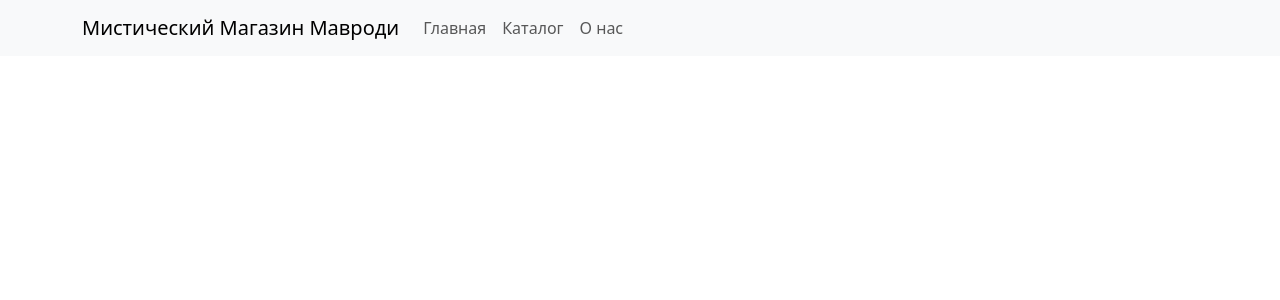
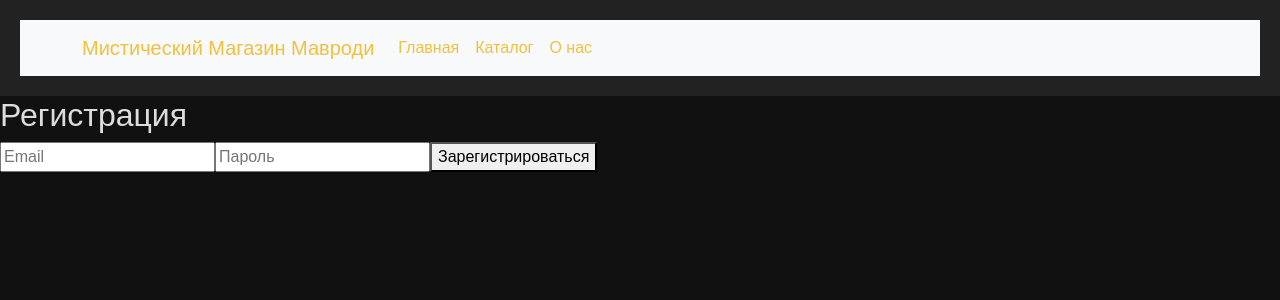
Before and after one commit to IgorStrez/g-40-shop-frontend, a React (Vite) app: page /register in a window 1280 px wide. Shown: the top 300 px of the page. Built offline with nearby package versions, Linux system fonts and the light colour scheme.

Commit message:
Initial commit

```diff
--- a/src/index.css
+++ b/src/index.css
@@ -1,68 +1,29 @@
-/* :root {
-  font-family: Inter, system-ui, Avenir, Helvetica, Arial, sans-serif;
-  line-height: 1.5;
-  font-weight: 400;
-
-  color-scheme: light dark;
-  color: rgba(255, 255, 255, 0.87);
-  background-color: #242424;
-
-  font-synthesis: none;
-  text-rendering: optimizeLegibility;
-  -webkit-font-smoothing: antialiased;
-  -moz-osx-font-smoothing: grayscale;
+body {
+  background-color: #111; /* Тёмный фон */
+  color: #ddd; /* Светлый текст */
+  font-family: Arial, sans-serif; /* Пример шрифта */
 }
 
-a {
-  font-weight: 500;
-  color: #646cff;
-  text-decoration: inherit;
-}
-a:hover {
-  color: #535bf2;
+header, footer {
+  background-color: #222; /* Немного светлее для контраста */
+  padding: 20px;
 }
 
-body {
-  margin: 0;
-  display: flex;
-  place-items: center;
-  min-width: 320px;
-  min-height: 100vh;
+.navbar-brand, .nav-link {
+  color: #f0c040; /* Золотистый акцент */
 }
 
-h1 {
-  font-size: 3.2em;
-  line-height: 1.1;
+.card {
+  background-color: #333; /* Тёмный фон для карточек */
+  border: 1px solid #444; /* Обводка */
 }
 
-button {
-  border-radius: 8px;
-  border: 1px solid transparent;
-  padding: 0.6em 1.2em;
-  font-size: 1em;
-  font-weight: 500;
-  font-family: inherit;
-  background-color: #1a1a1a;
-  cursor: pointer;
-  transition: border-color 0.25s;
-}
-button:hover {
-  border-color: #646cff;
-}
-button:focus,
-button:focus-visible {
-  outline: 4px auto -webkit-focus-ring-color;
+.button {
+  background-color: #f44336; /* Красный для кнопок */
+  color: white;
+  border: none;
 }
 
-@media (prefers-color-scheme: light) {
-  :root {
-    color: #213547;
-    background-color: #ffffff;
-  }
-  a:hover {
-    color: #747bff;
-  }
-  button {
-    background-color: #f9f9f9;
-  }
-} */
+.button:hover {
+  background-color: #c33;
+}
--- a/src/main.tsx
+++ b/src/main.tsx
@@ -1,24 +1,26 @@
-// src/main.tsx
 import React from 'react';
 import ReactDOM from 'react-dom/client';
 import { BrowserRouter as Router, Route, Routes } from 'react-router-dom';
 import Header from './components/Header';
 import HomePage from './pages/HomePage';
 import CatalogPage from './pages/CatalogPage';
-import { CartProvider } from './contectx/CartContext';
+import Cart from './components/Cart';
+import Login from './pages/Login';
+import Register from './pages/Register';
 import './index.css';
 
 ReactDOM.createRoot(document.getElementById('root')!).render(
   <React.StrictMode>
-    <CartProvider>
     <Router>
       <Header />
       <Routes>
         <Route path="/" element={<HomePage />} />
         <Route path="/catalog" element={<CatalogPage />} />
-          {/* Добавьте маршрут для страницы корзины */}
+        <Route path="/cart" element={<Cart />} />
+        <Route path="/login" element={<Login />} />
+        <Route path="/register" element={<Register />} />
+        {/* Другие маршруты */}
       </Routes>
     </Router>
-    </CartProvider>
   </React.StrictMode>
 );
--- /dev/null
+++ b/src/pages/Login.tsx
@@ -0,0 +1,41 @@
+// src/pages/Login.tsx
+import React, { useState } from 'react';
+import { useNavigate  } from 'react-router-dom';
+
+const Login: React.FC = () => {
+  const [email, setEmail] = useState('');
+  const [password, setPassword] = useState('');
+  const navigate = useNavigate ();
+
+  const handleLogin = (e: React.FormEvent) => {
+    e.preventDefault();
+    // Добавьте логику для авторизации пользователя
+    // Если успешно, перенаправить пользователя на главную страницу
+    navigate('/');
+  };
+
+  return (
+    <div>
+      <h2>Вход</h2>
+      <form onSubmit={handleLogin}>
+        <input
+          type="email"
+          placeholder="Email"
+          value={email}
+          onChange={(e) => setEmail(e.target.value)}
+          required
+        />
+        <input
+          type="password"
+          placeholder="Пароль"
+          value={password}
+          onChange={(e) => setPassword(e.target.value)}
+          required
+        />
+        <button type="submit">Войти</button>
+      </form>
+    </div>
+  );
+};
+
+export default Login;
--- /dev/null
+++ b/src/pages/Register.tsx
@@ -0,0 +1,41 @@
+// src/pages/Register.tsx
+import React, { useState } from 'react';
+import { useNavigate  } from 'react-router-dom';
+
+const Register: React.FC = () => {
+  const [email, setEmail] = useState('');
+  const [password, setPassword] = useState('');
+  const navigate = useNavigate ();
+
+  const handleRegister = (e: React.FormEvent) => {
+    e.preventDefault();
+    // Добавьте логику для регистрации пользователя
+    // Если успешно, перенаправить пользователя на главную страницу
+    navigate('/');
+  };
+
+  return (
+    <div>
+      <h2>Регистрация</h2>
+      <form onSubmit={handleRegister}>
+        <input
+          type="email"
+          placeholder="Email"
+          value={email}
+          onChange={(e) => setEmail(e.target.value)}
+          required
+        />
+        <input
+          type="password"
+          placeholder="Пароль"
+          value={password}
+          onChange={(e) => setPassword(e.target.value)}
+          required
+        />
+        <button type="submit">Зарегистрироваться</button>
+      </form>
+    </div>
+  );
+};
+
+export default Register;
```
Also changed, not shown: src/styles/styles.css (added). Lines whose indentation alone changed are shown as unchanged.
